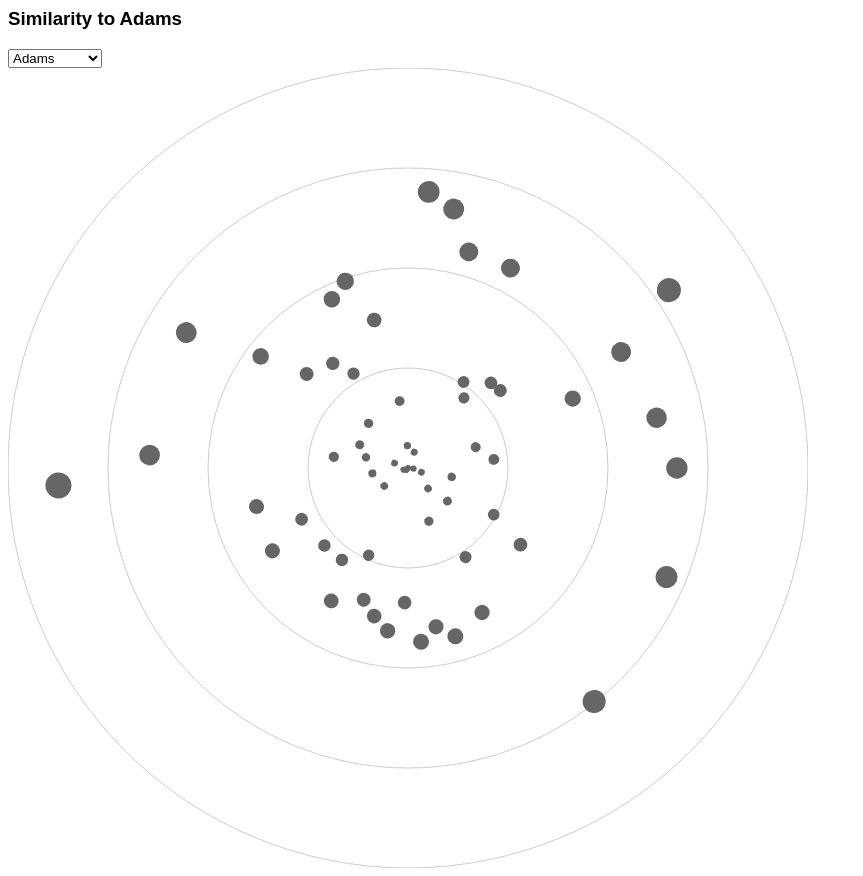
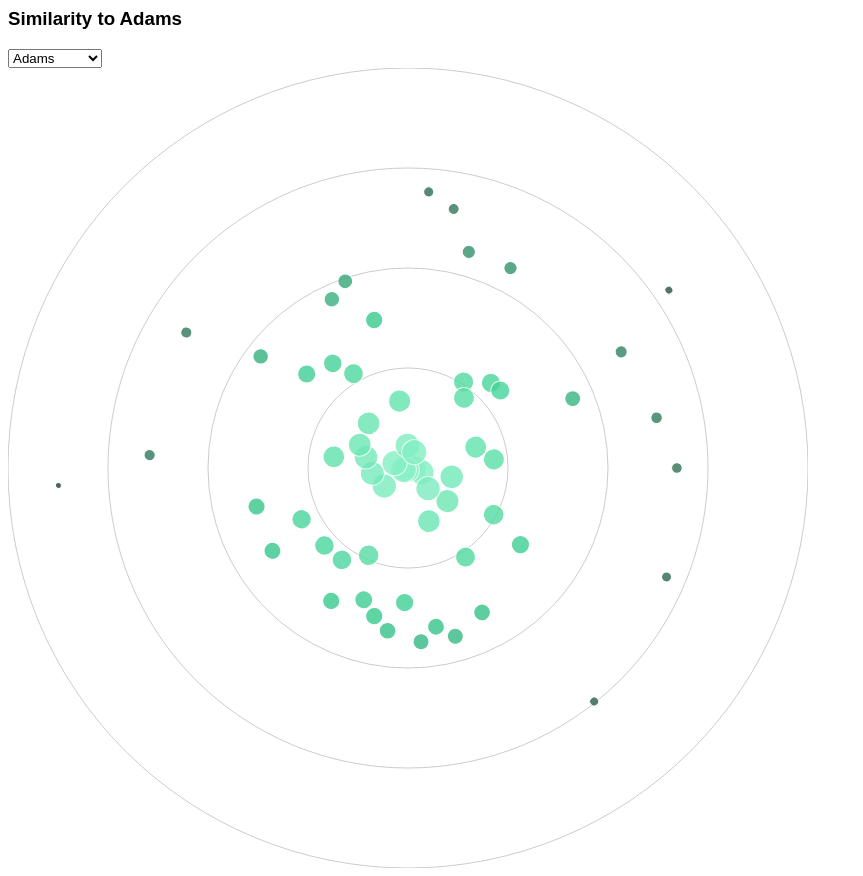
Before and after one commit to blehman/colorado_voting, a plain HTML site: page index.html in a window 1280 px wide. Shown: the whole page, without its empty margins (0-863 px from the left). Drawn offline with Linux system fonts and the light colour scheme.

Commit message:
add a little minty-fresh color

```diff
--- a/css/style.css
+++ b/css/style.css
@@ -9,5 +9,6 @@ body {
 }
 
 .point {
-  fill: #666;
+  stroke: #fff;
+  opacity: 0.8;
 }
--- a/js/vis.js
+++ b/js/vis.js
@@ -13,6 +13,7 @@
         angle = d3.scale.ordinal(),
         rad = d3.scale.linear(),
         size = d3.scale.linear(),
+        color = d3.scale.linear(),
         container = svg.select(".container"),
         points = container.select(".points"),
         markers = container.select(".markers"),
@@ -31,7 +32,9 @@
     rad.domain([0,d3.max(data, function(d) { return d.difference;})])
       .range([0,350]);
     size.domain([0,d3.max(data, function(d) { return d.difference;})])
-      .range([3,13]);
+      .range([13,3]);
+    color.domain([0,d3.max(data, function(d) { return d.difference;})])
+      .range(["#8DF2C8","#213D32"]).interpolate(d3.interpolateHsl);
 
  // Update header text.
     d3.select("h3").text("Similarity to " + selected.county);
@@ -60,7 +63,7 @@
       });
 
     dots.on("mouseover", function(ev) {
-      console.log(ev.county);
+
     });
 
     dots.on("click", function(ev) {
@@ -74,7 +77,8 @@
         transform: function(d,i) {
           return "rotate(" + angle(i) + ") translate(" + rad(d.difference) + ")";
         },
-        r: function(d, i) { return size(d.difference); }
+        r: function(d, i) { return size(d.difference); },
+        fill: function(d) { return color(d.difference); }
       });
   }
 
```
